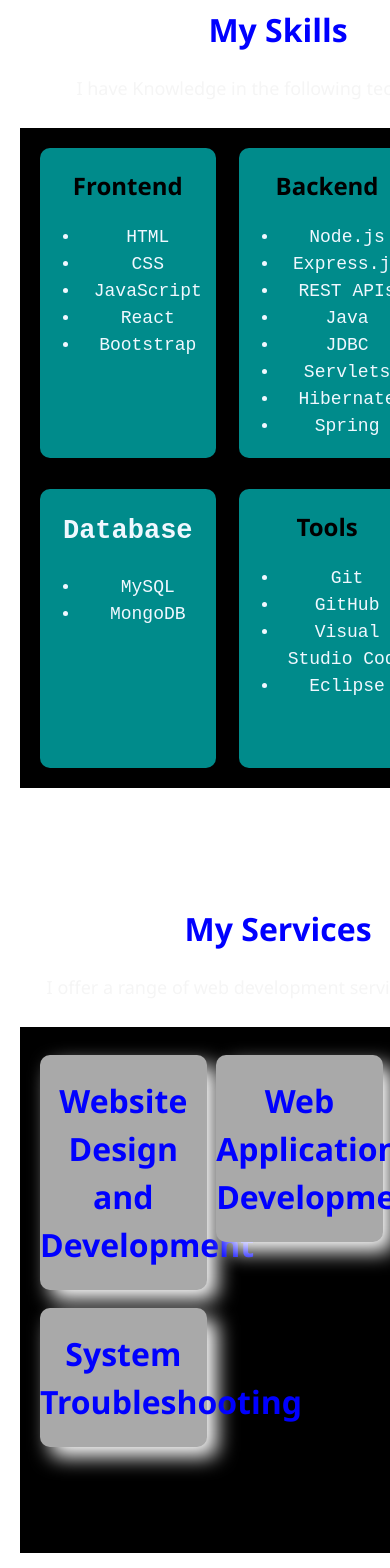
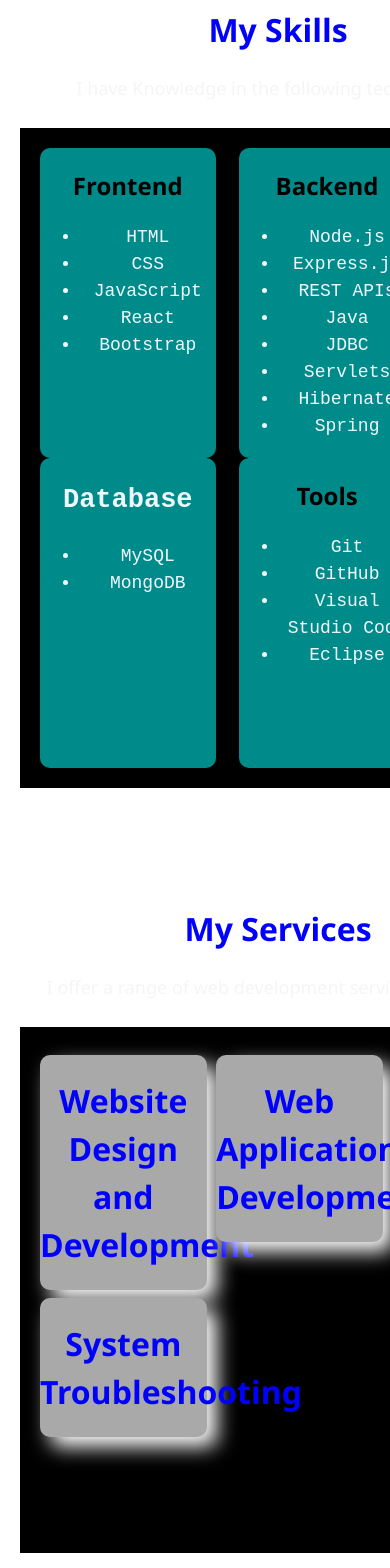
Before and after one commit to PavanMech321/portfolio-2, a React (Vite) app: page / in a window 390 px wide. Shown: the part 1640-3208 px from the top of the page. Built offline with nearby package versions, Linux system fonts and the light colour scheme.

Commit message:
Update App.css

```diff
--- a/src/App.css
+++ b/src/App.css
@@ -9,7 +9,7 @@
   width: 100vw;
   margin: 0;
   display: flex;
-/*   place-items: center; */
+  place-items: center;
 }
 .Navbar{
   height: 50px;
@@ -77,16 +77,13 @@
   margin-top: 6%;
   display: grid;
   grid-template-columns: 40vw 40vw;
-  column-gap: 7%;
+  column-gap: 2%;
   background-color: blue;
   color:aliceblue;
 /*   align-items: center; */
   box-shadow: 10px 10px 20px white;
   }
-  .Home .image{
-  width: 100%;
-  }
-  .image > .logo{
+  .logo{
   margin-top: 7%;
   width: 90%;
   margin-left: 20%;
@@ -100,13 +97,10 @@
 .logo:hover{
   filter: blur(0px) grayscale(0%);
 }
-.Home .home{
-    width:100%;
-  }
-.home > h1{
+/* h1{
   font-size: larger;
   font-family: 'Segoe UI', Tahoma, Geneva, Verdana, sans-serif;
-}
+} */
 #About{
   /* width: 100vw; */
 /*   height: auto;
@@ -128,20 +122,19 @@
 }
  #About .para{
   display: grid;
-  grid-template-columns: 30vw 30vw;
-  height: auto;
-  gap: 10%;
+  grid-template-columns: 40vw 40vw;
+  column-gap: 5%;
   margin-top: 5%;
   /* background-color: blue; */
   color:aliceblue;
-  align-items: center;
+/*   align-items: center; */
   box-shadow: 10px 10px 20px white;
   padding: 20px;
   font-family: 'Courier New', Courier, monospace;
   font-size: large;
   text-align: center;
   background-color: black;
-  justify-content: center;
+/*   justify-content: center; */
 }
 #card{
   border-radius: 15px;
@@ -168,11 +161,10 @@
   text-align: center;
   font-family: 'Segoe UI', Tahoma, Geneva, Verdana, sans-serif;
 }
-.Skills .skill{
+.skill{
   display: grid;
   grid-template-columns: 45vw 45vw;
-  grid-template-rows: 1fr 1fr;
-  gap: 5%;
+  column-gap: 5%;
   margin-top: 5%;
   background-color: black;
   color:aliceblue;
@@ -180,7 +172,6 @@
   padding: 20px;
 }
 .frontend{
-  width: 100%;
   border-radius: 10px;
   background-color: darkcyan;
 }
@@ -191,7 +182,6 @@
   font-family: 'Segoe UI', Tahoma, Geneva, Verdana, sans-serif;
 }
 .backend{
-  width: 100%;
   height: fit-content;
   border-radius: 10px;
   background-color: darkcyan;
@@ -203,12 +193,10 @@
   font-family: 'Segoe UI', Tahoma, Geneva, Verdana, sans-serif;
 }
 .database{
-  width: 100%;
   border-radius: 10px;
   background-color: darkcyan;
 }
   .tools{
-  width: 100%;
   border-radius: 10px;
   background-color: darkcyan;
 }
@@ -238,11 +226,10 @@
   text-align: center;
   font-family: 'Segoe UI', Tahoma, Geneva, Verdana, sans-serif;
 }
-.Service .service{
+.service{
   display: grid;
   grid-template-columns: 40vw 40vw;
-  grid-template-rowss: 1fr 1fr;
-  gap: 2%;
+  column-gap: 2%;
   margin-top: 5%;
   background-color: black;
   color:aliceblue;
@@ -250,7 +237,6 @@
   padding: 20px;
 }
   .web{
-  width: 100%;
   margin-top: 5%;
   border-radius: 10px;
   background-color: darkgray;
@@ -258,7 +244,6 @@
   height: fit-content;
 }
 .responsive{
-  width: 100%;
   margin-top: 5%;
   border-radius: 10px;
   background-color: darkgray;
@@ -274,7 +259,6 @@
   height: fit-content;
   }
 .troubleshoot{
-  width: 100%;
   margin-top: 5%;
   border-radius: 10px;
   background-color: darkgray;
```
